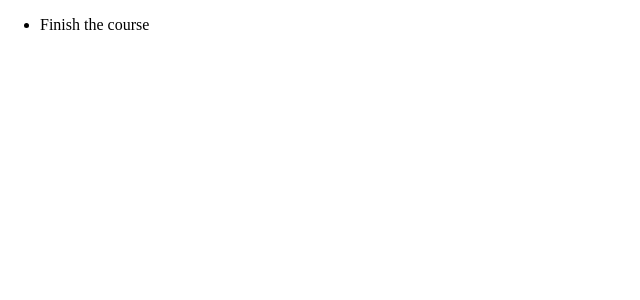
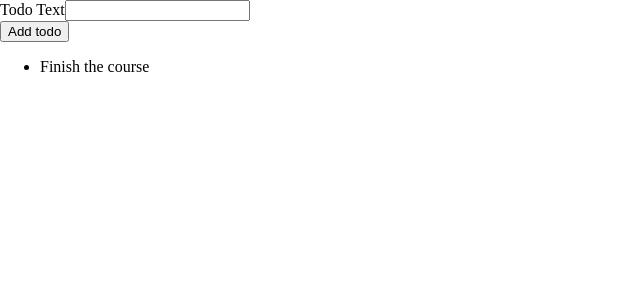
Before and after one commit to DejanBelic/tsc-drag-and-drop, a React (Create React App) app in the folder reactjs-typescript/: page / in a window 1280 px wide. Shown: the top 300 px of the page, without its empty margins (0-640 px from the left). Built offline with nearby package versions, Linux system fonts and the light colour scheme.

Commit message:
Getting user input with refs.

```diff
--- a/reactjs-typescript/src/App.tsx
+++ b/reactjs-typescript/src/App.tsx
@@ -1,10 +1,12 @@
 import React from 'react';
 import TodoList from "./components/ToDoList";
+import NewTodo from "./components/NewTodo";
 
 function App() {
 	const todos = [ { id: 't1', text: 'Finish the course'}];
   return (
     <div className="App">
+		<NewTodo/>
 		<TodoList items={todos}/>
     </div>
   );
--- /dev/null
+++ b/reactjs-typescript/src/components/NewTodo.tsx
@@ -0,0 +1,19 @@
+import React, { useRef } from 'react';
+
+const NewTodo: React.FC = props => {
+	const textInputRef = useRef<HTMLInputElement>(null);
+	const todoSubmitHandler = (event: React.FormEvent) => {
+		event.preventDefault();
+		const enteredText = textInputRef.current!.value
+	};
+
+	return <form onSubmit={todoSubmitHandler}>
+		<div>
+			<label htmlFor="todo-text">Todo Text</label>
+			<input type="text" id="todo-text" ref={textInputRef}/>
+		</div>
+		<button type="submit">Add todo</button>
+	</form>
+}
+
+export default NewTodo;
```
